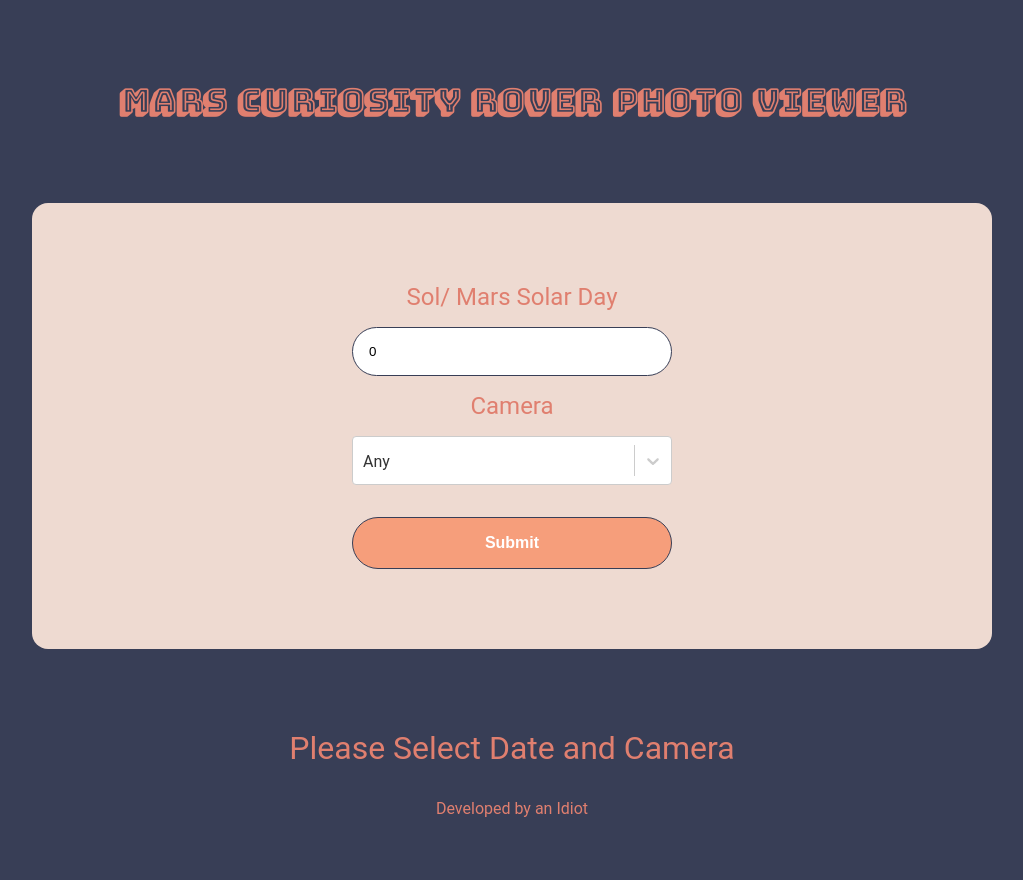
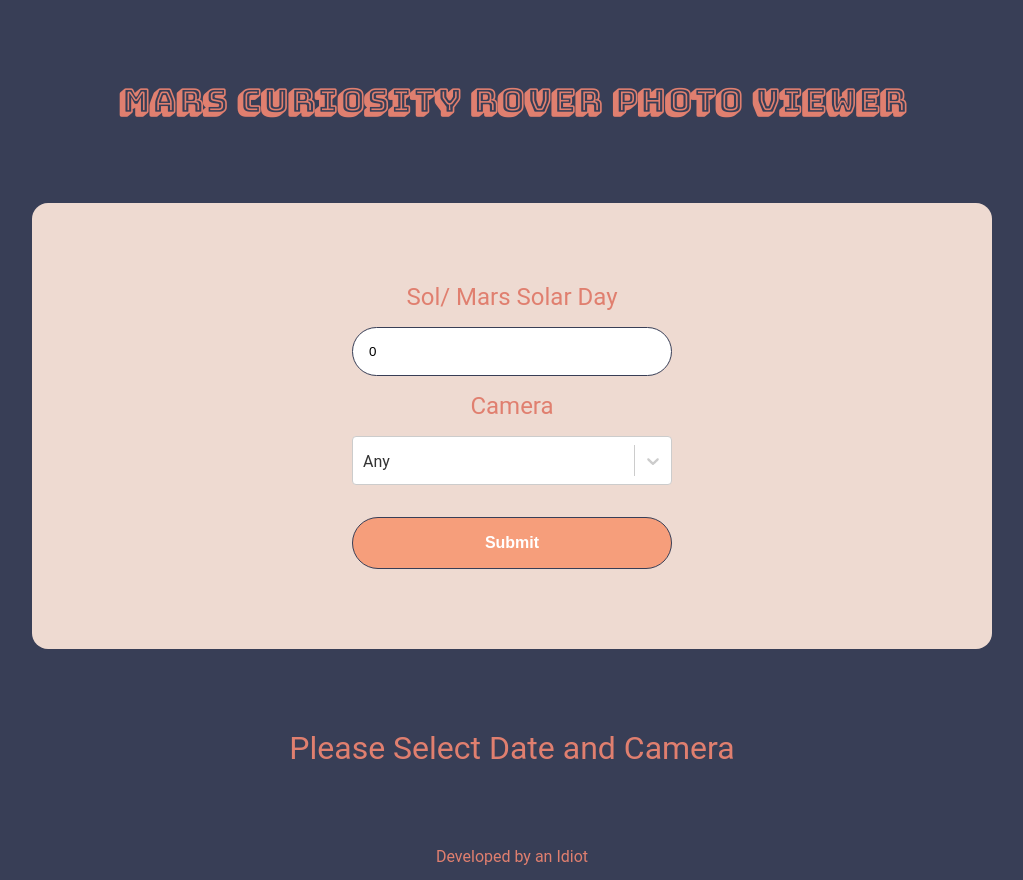
Before and after one commit to fyrepenguin/curiosity-photos, a React (Create React App) app: page / in a window 1280 px wide. Shown: the whole page, without its empty margins (128-1151 px from the left). Built offline with nearby package versions, Linux system fonts and the light colour scheme.

Commit message:
footer and header adjustment

```diff
--- a/src/App.css
+++ b/src/App.css
@@ -25,6 +25,7 @@ body {
 }
 h1 {
   margin-top: 5rem;
+  margin-bottom: 5rem;
   font-family: "Bungee Shade", cursive;
 
   /*  color: var(--text);
@@ -99,6 +100,9 @@ button:hover {
   border-radius: 0.5rem;
   width: 100%;
 }
+footer {
+  margin: 5rem;
+}
 
 @media screen and (min-width: 768px) {
   form {
```
